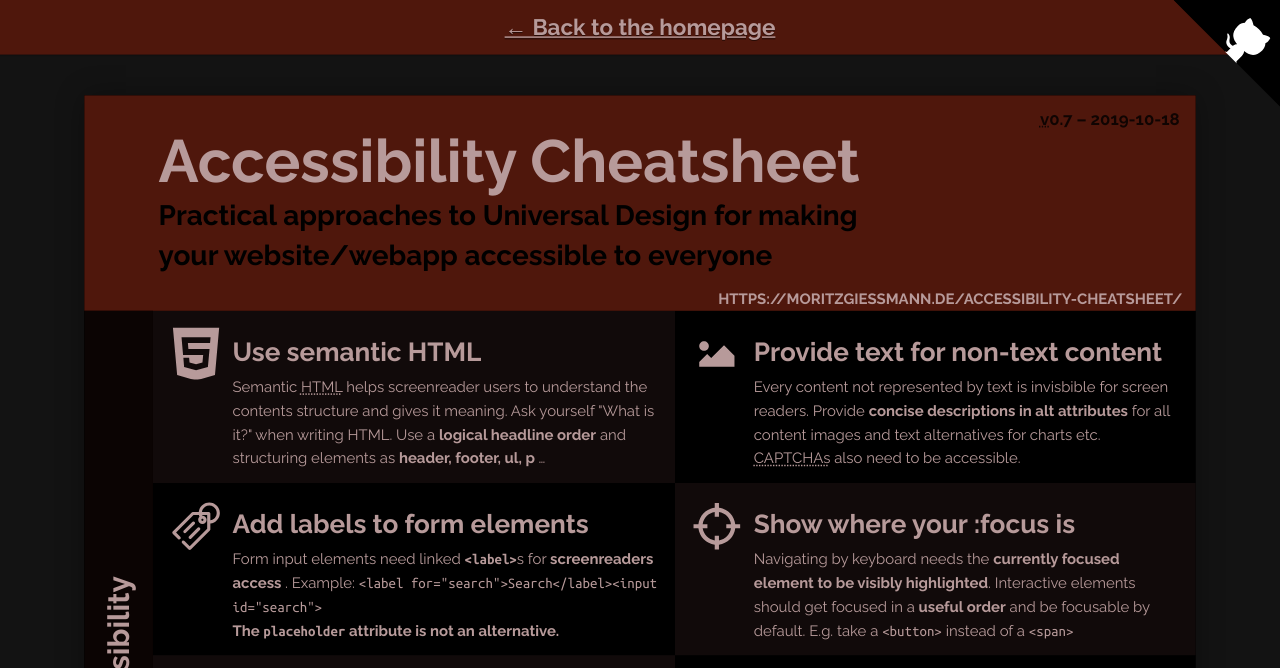
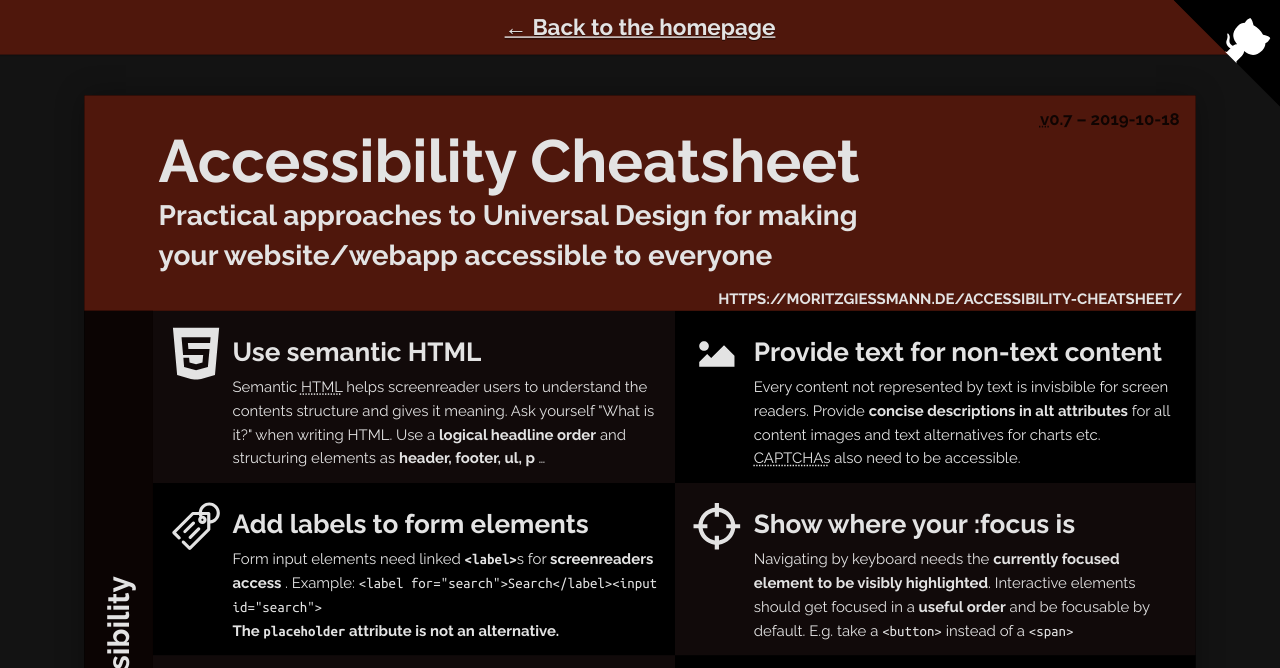
Before and after one commit to MoritzGiessmann/accessibility-cheatsheet, a plain HTML site: page index.html in a window 1280 px wide. Shown: the top 668 px of the page. Drawn offline with nearby package versions, Linux system fonts and the dark colour scheme.

Commit message:
Lighter color for dark mode

```diff
--- a/index.html
+++ b/index.html
@@ -29,6 +29,7 @@
         :root {
             --text: #000;
             --headline-text: #fff;
+            --subline-text: #000;
             --sub-text: #000;
             --body-background: rgb(204, 204, 204);
             --active-bg: #e64626;
@@ -41,14 +42,15 @@
 
         @media (prefers-color-scheme: dark) {
             :root {
-                --headline-text: #b79a9a;
-                --text: #b79a9a;
+                --text: #e3e3e3;
+                --headline-text: #e3e3e3;
+                --subline-text: #e3e3e3;
                 --body-background: rgb(19, 19, 19);
                 --active-bg: #4f170c;
                 --page: #000;
                 --box-left-bg: #110a0a;
                 --box-bottom-even: #0b0403;
-                --figure-bg: #fff;
+                --figure-bg: #e3e3e3;
                 --headline-top-bg: #0b0403;
             }
         }
@@ -142,6 +144,7 @@
             margin: 0;
             font-size: 15pt;
             line-height: 1.4;
+            color: var(--subline-text)
         }
 
         main section {
```
